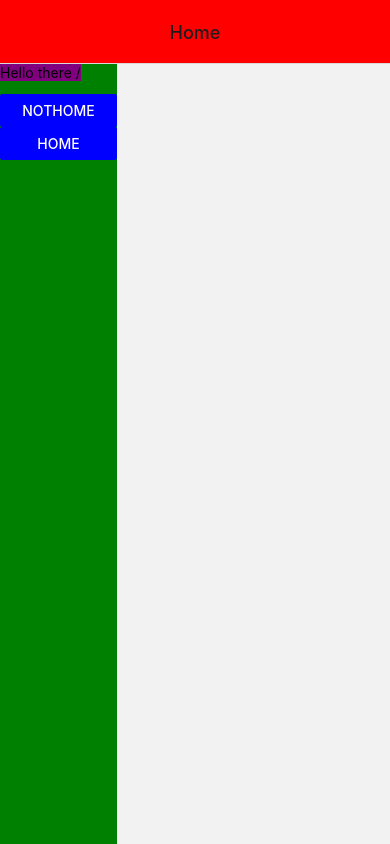
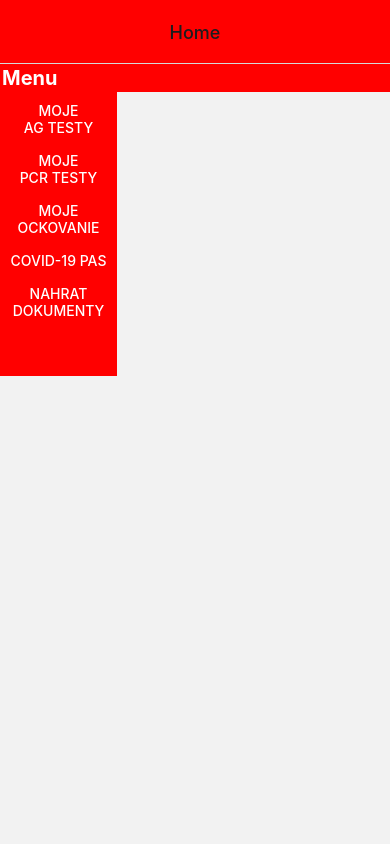
Before and after one commit to erikavaczlavova/mta, a React Native app: screen /Home in a window 390 px wide. Built offline with nearby package versions, Linux system fonts and the light colour scheme.

Commit message:
visual changes

```diff
--- a/components/hamburger.js
+++ b/components/hamburger.js
@@ -3,12 +3,22 @@ import { Button, StyleSheet, Text, View, Pressable } from 'react-native';
 const Hamburger = (props) =>{
   return(
  <View style={styles.hamburger}>
-    <Button title="NotHome" color="blue" onPress={() =>
+    <Button title="Moje                 AG testy" color="red" onPress={() =>
+    props.navigation.navigate('Home')
+  } />
+    <Button title="Moje            PCR testy" color="red" onPress={() =>
     props.navigation.navigate('NotHome')
   } />
-    <Button title="Home" color="blue" onPress={() =>
-    props.navigation.navigate('Home')
+   <Button title="Moje ockovanie" color="red" onPress={() =>
+    props.navigation.navigate('NotHome')
   } />
+    <Button title="Covid-19 Pas" color="red" onPress={() =>
+    props.navigation.navigate('NotHome')
+  } />
+    <Button title="Nahrat dokumenty" color="red" onPress={() =>
+    props.navigation.navigate('NotHome')
+  } />
+
     </View>
 
   )
@@ -18,8 +28,8 @@ const styles = StyleSheet.create({
 hamburger: {
   flex: 1,
   flexDirection: 'column',
-  backgroundColor: 'green',
-  height: '100%',
+  backgroundColor: 'red',
+  height: '40%',
   maxWidth: '30%',
   display: 'flex',
   paddingTop: 30
--- a/pages/Home.js
+++ b/pages/Home.js
@@ -11,7 +11,7 @@ const Home = (props) =>{
       <View style={styles.homeBody}>
         {isOn && <Hamburger navigation = {props.navigation}/>}
 
-        <Pressable  onPress={switchu} style={styles.but}><Text>Hello there /</Text></Pressable>
+        <Pressable  onPress={switchu} style={styles.but}><Text style={{fontSize:20,fontWeight:'bold',color:'white'}}>Menu </Text></Pressable>
           <StatusBar style="auto" />
       </View>
       )
@@ -30,7 +30,9 @@ const styles = StyleSheet.create({
   },
   but:{
     position: "absolute",
-    backgroundColor: 'purple',
+    backgroundColor: 'red',
+    width: "100%",
+    padding: 2,
     top: 0,
     left: 0
 }
--- a/pages/NotHome.js
+++ b/pages/NotHome.js
@@ -13,9 +13,7 @@ const NotHome = (props) =>{
         <View style={styles.body}>
           <Text>NotHome page</Text>
         </View>
-        <Pressable  onPress={switchu} style={styles.but}>
-          <Text>Hello there /</Text>
-        </Pressable>
+        <Pressable  onPress={switchu} style={styles.but}><Text style={{fontSize:20,fontWeight:'bold',color:'black'}}>Menu </Text></Pressable>
           <StatusBar style="auto" />
       </View>
       )
@@ -34,6 +32,9 @@ const styles = StyleSheet.create({
   },
   but:{
     position: "absolute",
+    backgroundColor: 'red',
+    width: "100%",
+    padding: 2,
     top: 0,
     left: 0
 }
```
